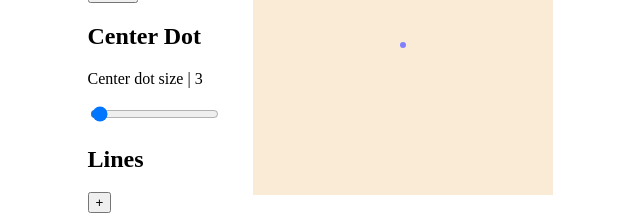
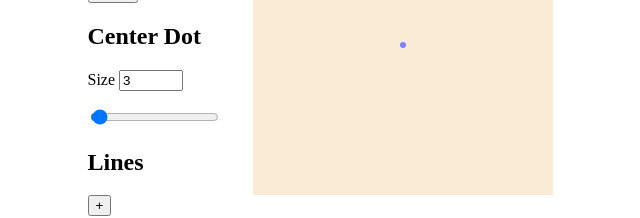
Before and after one commit to och-och/dots-n-crosses, a Vue app: page / in a window 1280 px wide. Shown: the part 225-443 px from the top of the page, without its empty margins (320-960 px from the left). Built offline with nearby package versions, Linux system fonts and the light colour scheme.

Commit message:
use NumberInpt for Center Dot

```diff
--- a/src/App.vue
+++ b/src/App.vue
@@ -26,10 +26,7 @@ function deleteLine(index: number) {
 				<input type="color" v-model="defaultColor" />
 			</label>
 			<h2>Center Dot</h2>
-			<label>
-				<p>Center dot size | {{ centerDotSize }}</p>
-				<input type="range" min="0" max="150" step="0" v-model.number="centerDotSize" />
-			</label>
+			<NumberInput title="Size" :max="150" v-model="centerDotSize"/>
 
 			<h2>Lines</h2>
 			<LineEditor
```
